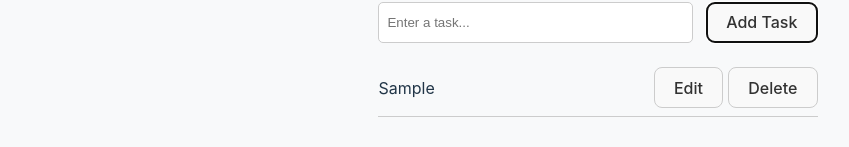
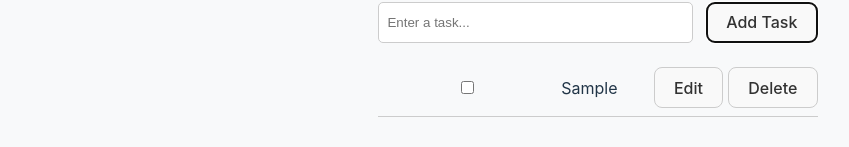
Before and after one commit to dali-lab/23s-frontend-miniseries-react-demo, a React (Vite) app: page / in a window 1280 px wide. Both pictures are taken after typing "Sample" into the empty fields and a click on the button "Add Task". Shown: the part 395-542 px from the top of the page, without its empty margins (42-891 px from the left). Built offline with nearby package versions, Linux system fonts and the light colour scheme.

Commit message:
stylistic change

```diff
--- a/src/components/Task.jsx
+++ b/src/components/Task.jsx
@@ -15,10 +15,10 @@ function Task(props) {
     <li
       key={index}
       // Toggling
-      onClick={() => { if (!isEditing) toggleTask(index) }}
       className={task.completed ? 'completed' : ''}
       data-index={index}
     >
+      <input type="checkbox" value={task.completed} onClick={() => { if (!isEditing) toggleTask(index) }}></input>
       {isEditing ? (
         <>
           <input type="text" value={editValue} onChange={(e) => setEditValue(e.target.value)} />
```
